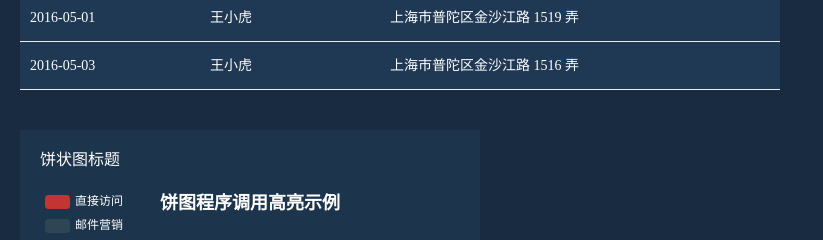
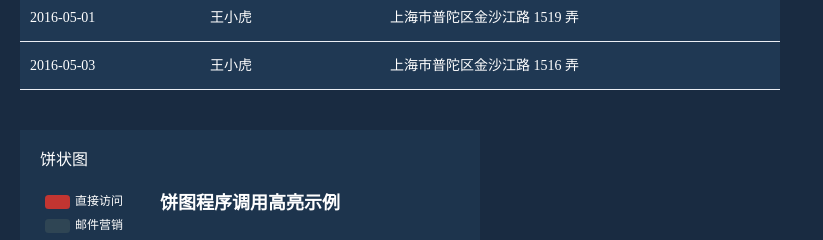
Before and after one commit to lijiahui-web/vue-echarts, a Vue app: page /dataIndex2#/dataIndex in a window 1280 px wide. Shown: the part 1700-1940 px from the top of the page, without its empty margins (0-823 px from the left). Built offline with nearby package versions, Linux system fonts and the light colour scheme.

Commit message:
text&&json

```diff
--- a/src/views/dataIndex/components/pieChart.vue
+++ b/src/views/dataIndex/components/pieChart.vue
@@ -9,7 +9,7 @@ export default {
   name: 'pieChart',
   data() {
     return {
-      title: '饼状图标题'
+      title: '饼状图'
     }
   },
   mounted() {
```
Also changed, not shown: 1 other file (tests, documents, lock files or other folders).
